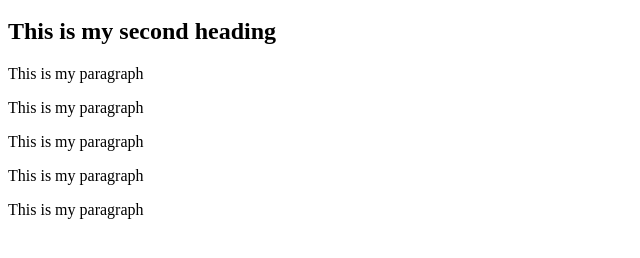
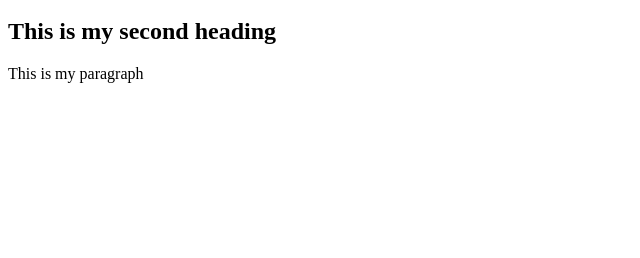
Before and after one commit to devopsandtech/.Net_WebApp, a plain HTML site: page index.htm in a window 1280 px wide. Shown: the part 48-306 px from the top of the page, without its empty margins (0-640 px from the left). Drawn offline with Linux system fonts and the light colour scheme.

Commit message:
Del lines

```diff
--- a/index.htm
+++ b/index.htm
@@ -10,10 +10,7 @@ myWebApp
 <h1>This is my First heading</h1>
 <h2>This is my second heading</h2>
   <p> This is my paragraph</p>
-   <p> This is my paragraph</p>
-   <p> This is my paragraph</p>
-   <p> This is my paragraph</p>
-   <p> This is my paragraph</p>
+
 
 
 </body>
```
